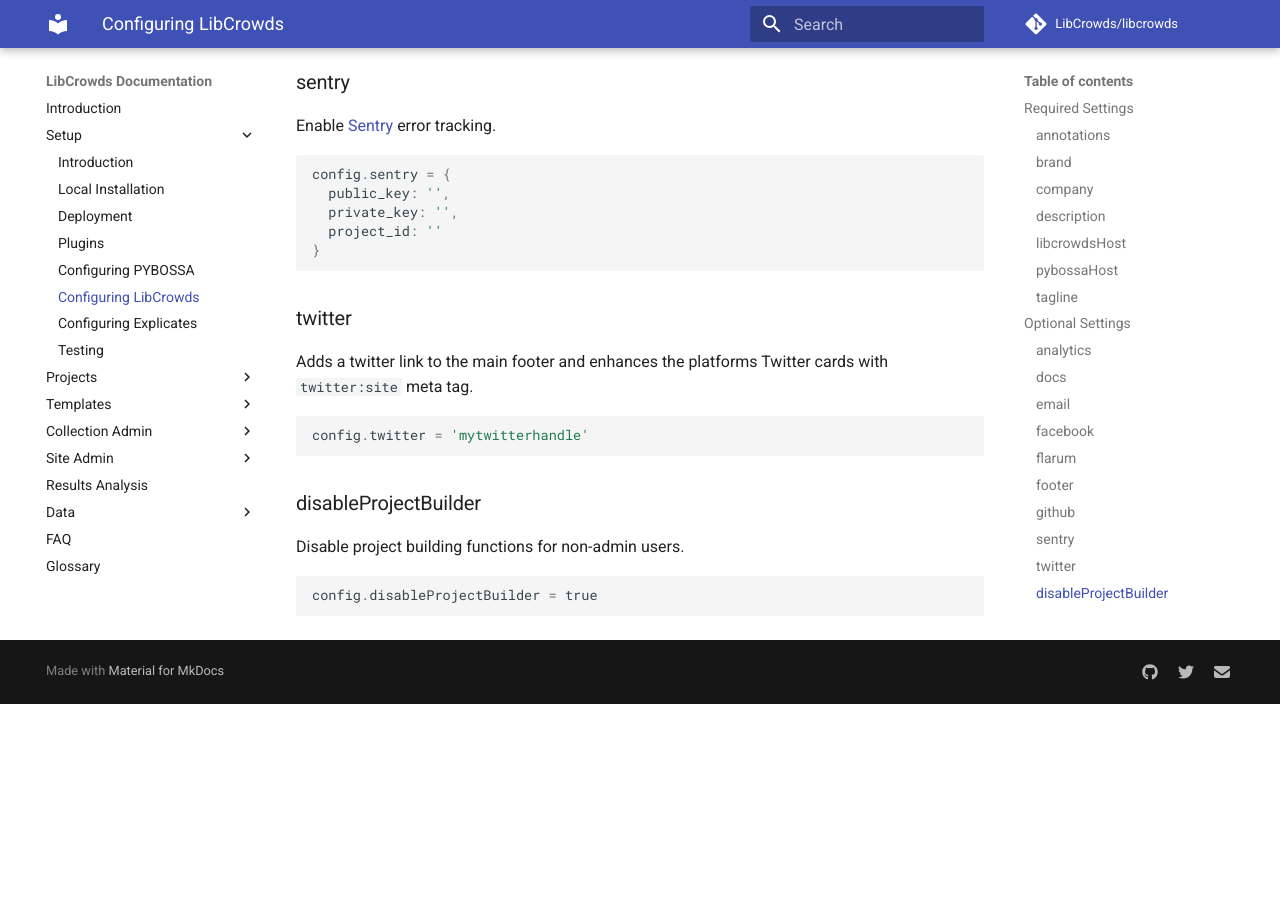
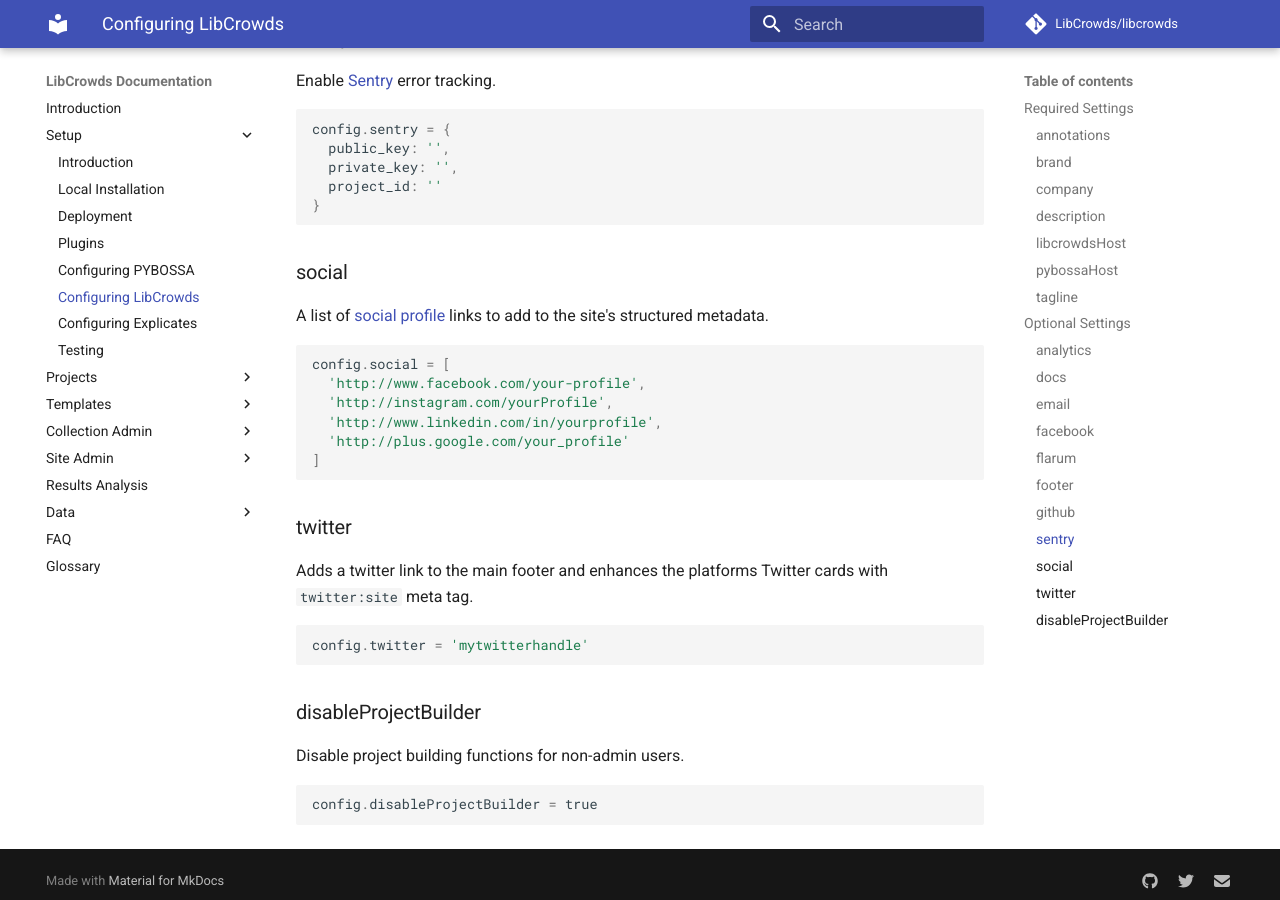
Before and after one commit to LibCrowds/docs, an MkDocs documentation site: the page built from docs/setup/configuring-libcrowds.md, in a window 1280 px wide and 900 px high, scrolled down 4270 px. Built offline with MkDocs 1.6.1 and Material for MkDocs 9.7.7, drawn with Linux system fonts in a browser that asks for light colours; comment, search, counter and statistics services are not loaded; old or Windows-style settings are respelled for this version of MkDocs; before the commit the page ends 4974 px from its top, so only the background shows below that; some of the changed text lies outside the part shown.

Commit message:
Update libcrowds config

````diff
--- a/docs/setup/configuring-libcrowds.md
+++ b/docs/setup/configuring-libcrowds.md
@@ -221,6 +220,20 @@ config.sentry = {
 }
 ```
 
+### social
+
+A list of [social profile](https://developers.google.com/search/docs/data-types/social-profile)
+links to add to the site's structured metadata.
+
+```js
+config.social = [
+  'http://www.facebook.com/your-profile',
+  'http://instagram.com/yourProfile',
+  'http://www.linkedin.com/in/yourprofile',
+  'http://plus.google.com/your_profile'
+]
+```
+
 ### twitter
 
 Adds a twitter link to the main footer and enhances the platforms Twitter cards
````
Also changed, not shown: other parts of docs/setup/configuring-libcrowds.md (+0 -1 lines).
